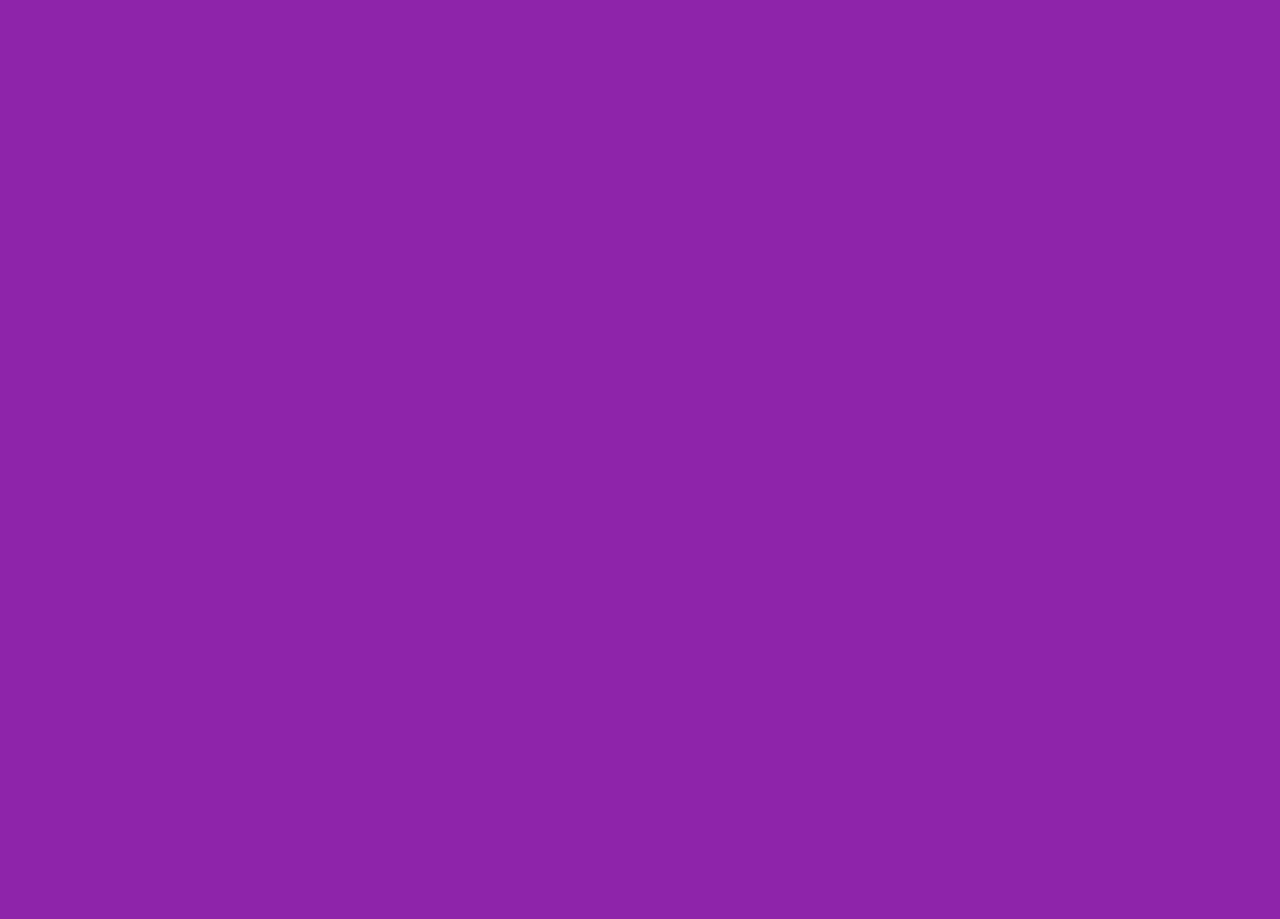
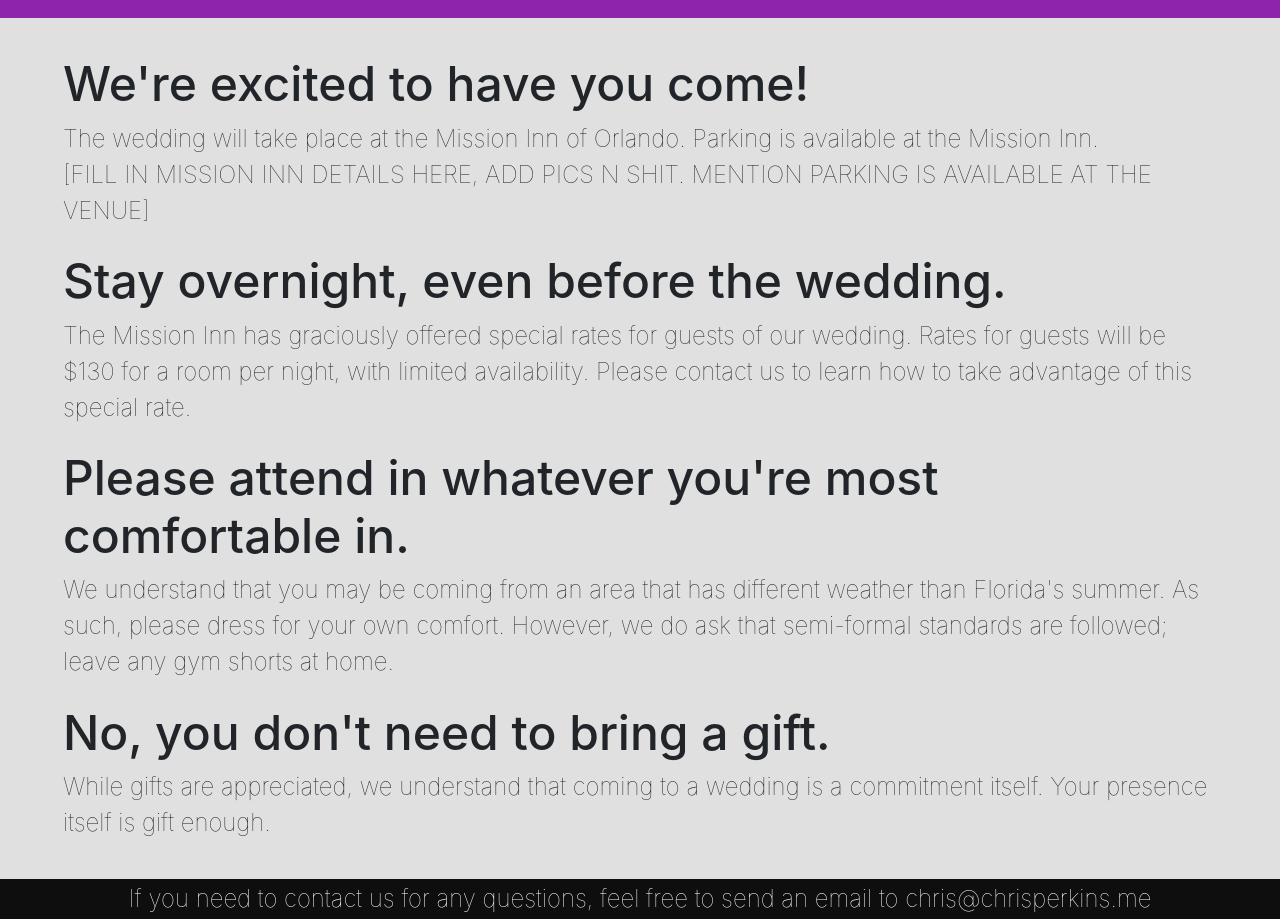
Before and after one commit to Chris-Perkins/thesite, a React app: page /#/ in a window 1280 px wide. Shown: the part 300-1219 px from the top of the page. Before the commit the page ends 800 px from the top, so only its background shows below. Built offline with nearby package versions, Linux system fonts and the light colour scheme.

Commit message:
Add CSS for basic styles; fill-in details sheet (pt 1)

```diff
--- a/index.html
+++ b/index.html
@@ -1,8 +1,15 @@
 <!DOCTYPE html>
+<meta http-equiv="Content-Type" content="text/html;charset=utf-8" />
 
 <head>
     <title>Lilly and Chris's Wedding Info</title>
+    <link rel="stylesheet" type="text/css" href="style.css">
+
 </head>
 <body id="main" style="background-color:#8e24aa">
+    <!--
+        What's up dude. Pls come to my wedding. Much love.
+        - Chris
+    -->
     <script src="./dist/bundle.js"></script>
 </body>
--- a/src/components/ContactBlock.tsx
+++ b/src/components/ContactBlock.tsx
@@ -1,15 +1,43 @@
 import * as React from "react";
 
-const pageStyle = {
-    width: "100%",
-    padding: "0%",
+const contactDetails = {
+    color: "#ffffff",
+    textAlign: "center" as "center"
+};
+
+const separateDivsContinuousBlock = {
+    margin: 0,
+    padding: 0,
 };
 
 export class ContactBlock extends React.Component {
     render() {
         return (
-            <div style={pageStyle}>
-                <p>CONTACT US</p>
+            <div className="fullContainer" style={{backgroundColor: "#0E0E0E", padding: "2px"}}>
+                <p style={contactDetails}>
+                    If you need to contact us for any questions, feel free to send an email to&nbsp;
+                    <span style={separateDivsContinuousBlock}>
+                        chr
+                    </span>
+                    <span style={separateDivsContinuousBlock}>
+                        is
+                    </span>
+                    <span style={separateDivsContinuousBlock}>
+                        @
+                    </span>
+                    <span style={separateDivsContinuousBlock}>
+                        chri
+                    </span>
+                    <span style={separateDivsContinuousBlock}>
+                        sperk
+                    </span>
+                    <span style={separateDivsContinuousBlock}>
+                        ins
+                    </span>
+                    <span style={separateDivsContinuousBlock}>
+                        .me
+                    </span>
+                </p>
             </div>
         );
     }
--- a/src/components/HeaderPhotoBanner.tsx
+++ b/src/components/HeaderPhotoBanner.tsx
@@ -3,18 +3,37 @@
 const pageStyle = {
     width: "100%",
     padding: "0%",
-    paddingTop: "15%",
-    maxHeight: "15%",
-    background: "url('imgs/cat.jpg') no-repeat center center",
+    paddingTop: "5%",
+
+    background: "url('./imgs/cat.jpg') no-repeat center center",
     backgroundSize: "cover",
     overflow: "invisible",
     noRepeat: "50% 50%"
 };
 
+const headerBlockSpacing = {
+    padding: "1%"
+};
+
+const headerStyling = {
+    color: "white",
+    textAlign: "center" as "center",
+    width: "100%"
+};
+
 export class HeaderPhotoBanner extends React.Component {
     render() {
         return (
-            <div style={pageStyle} />
+            <div style={pageStyle}>
+                <div style={headerBlockSpacing}>
+                    <h1 style={headerStyling}>
+                        Lilly and Chris's Wedding
+                    </h1>
+                    <h3 style={headerStyling}>
+                        June 27th, 2019
+                    </h3>
+                </div>
+            </div>
         );
     }
 }
--- a/src/components/Home.tsx
+++ b/src/components/Home.tsx
@@ -3,12 +3,13 @@
 import { HeaderPhotoBanner } from "./HeaderPhotoBanner";
 import { SignupBlock } from "./SignupBlock";
 import { ContactBlock } from "./ContactBlock";
+import '../../style.css';
 
 const pageStyle = {
-    margin:"0%",
-    width: "100%",
-    minHeight:"100%",
-    padding: "0%",
+    margin:0,
+    padding: 0,
+    left: 0,
+    right: 0,
     position:"absolute" as "absolute",
 };
 
--- a/src/components/SignupBlock.tsx
+++ b/src/components/SignupBlock.tsx
@@ -1,15 +1,9 @@
 import * as React from "react";
-
-const pageStyle = {
-    width: "100%",
-    color: "#ff0000",
-    padding: "0%",
-};
 
 export class SignupBlock extends React.Component {
     render() {
         return (
-            <div style={pageStyle}>
+            <div className="fullContainer" style={{color: "#ff0000"}}>
                 <p>SIGN UP HERE</p>
             </div>
         );
--- a/src/components/WeddingInfoBlock.tsx
+++ b/src/components/WeddingInfoBlock.tsx
@@ -1,15 +1,55 @@
 import * as React from "react";
 
-const pageStyle = {
-    width: "100%",
-    padding: "0%",
+const blockStyle = {
+    left: "1%",
+    right: "1%",
+    top: "1%",
+    bottom: "1%",
+};
+
+const infoSection = {
+    padding: "1%"
 };
 
 export class WeddingInfoBlock extends React.Component {
     render() {
         return (
-            <div style={pageStyle}>
-                <p>NOTHING!EVERYTHING</p>
+            <div className="fullContainer" style={{backgroundColor: "#E0E0E0"}}>
+                <div style={blockStyle}>
+                    <div style={infoSection}>
+                        <h3>
+                            We're excited to have you come!
+                        </h3>
+                        <p>
+                            The wedding will take place at the Mission Inn of Orlando. Parking is available at the Mission Inn.<br />
+                            [FILL IN MISSION INN DETAILS HERE, ADD PICS N SHIT. MENTION PARKING IS AVAILABLE AT THE VENUE]
+                        </p>
+                    </div>
+                    <div style={infoSection}>
+                        <h3>
+                            Stay overnight, even before the wedding.
+                        </h3>
+                        <p>
+                            The Mission Inn has graciously offered special rates for guests of our wedding. Rates for guests will be $130 for a room per night, with limited availability. Please contact us to learn how to take advantage of this special rate.
+                        </p>
+                    </div>
+                    <div style={infoSection}>
+                        <h3>
+                            Please attend in whatever you're most comfortable in.
+                        </h3>
+                        <p>
+                            We understand that you may be coming from an area that has different weather than Florida's summer. As such, please dress for your own comfort. However, we do ask that semi-formal standards are followed; leave any gym shorts at home.
+                        </p>
+                    </div>
+                    <div style={infoSection}>
+                        <h3>
+                            No, you don't need to bring a gift.
+                        </h3>
+                        <p>
+                            While gifts are appreciated, we understand that coming to a wedding is a commitment itself. Your presence itself is gift enough.
+                        </p>
+                    </div>
+                </div>
             </div>
         );
     }
--- /dev/null
+++ b/style.css
@@ -0,0 +1,42 @@
+/* Bro why you looking at my CSS lmao go away */
+
+h1 {
+    font-size: 7.0vh;
+    font-weight: bold;
+}
+
+h2 {
+    font-size: 6.5vh;
+}
+
+h3 {
+    font-size: 6.0vh;
+}
+
+h4 {
+    font-size: 5.25vh;
+}
+
+h5 {
+    font-size: 4.5vh;
+}
+
+h6 {
+    font-size: 3.75vh;
+}
+
+p {
+    font-size: 3.0vh;
+    font-weight: lighter;
+    margin: 0;
+}
+
+.fullContainer {
+    display: block;
+
+    padding: 2% 4% 2% 4%;
+    margin: 0;
+
+    left: 0;
+    right: 0;
+}
```
